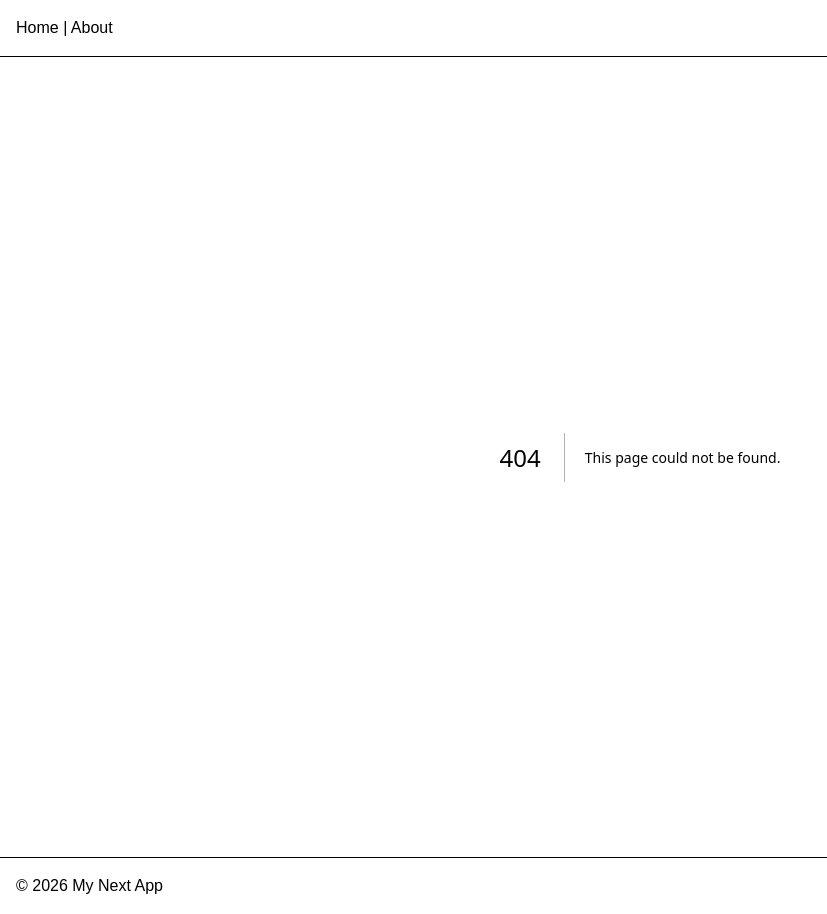
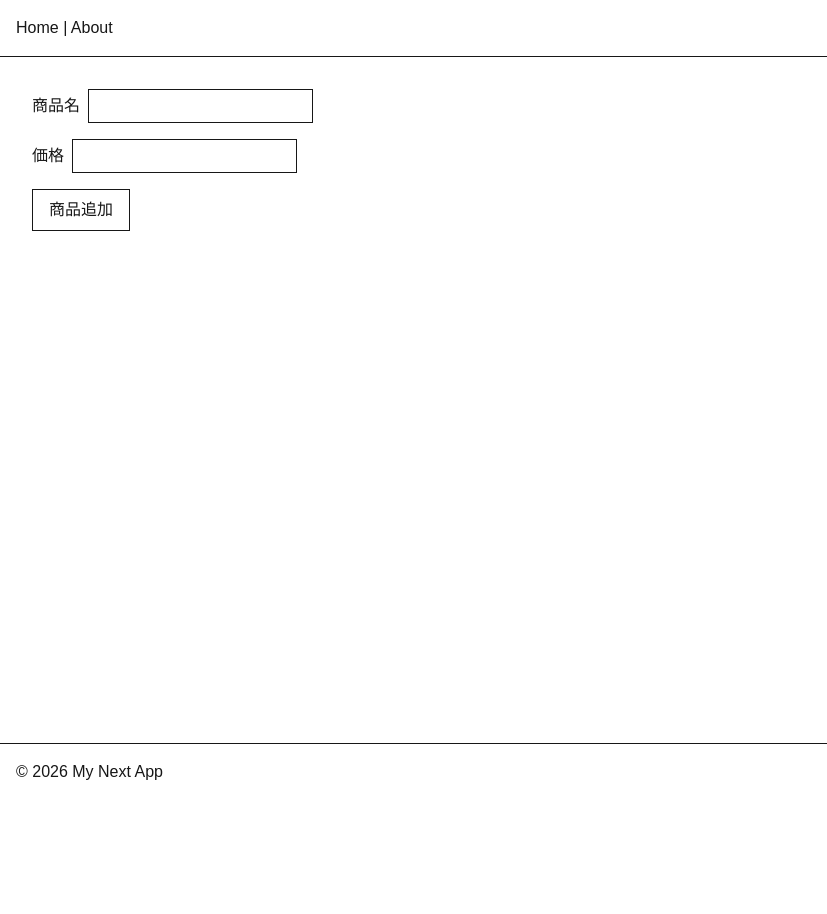
Before and after one commit to mae134/nextjs-practice, a Next.js app: page /insert-product in a window 1280 px wide. Before the commit this address had no page. Shown: the whole page, without its empty margins (0-827 px from the left). After the commit the page ends 800 px from the top, so only its background shows below. Built offline with nearby package versions, Linux system fonts and the light colour scheme; no server answers.

Commit message:
feat: add product form validation

```diff
--- /dev/null
+++ b/src/app/insert-product/page.tsx
@@ -0,0 +1,69 @@
+"use client"
+
+import { useState } from "react"
+import { supabase } from "@/lib/supabase"
+
+export default function InsertProductPage() {
+  const [name, setName] = useState("")
+  const [price, setPrice] = useState("")
+
+  const handleInsert = async () => {
+
+    if (!name || !price) {
+      return
+    }
+
+    const { data, error } = await supabase
+      .from("products")
+      .insert([
+        {
+          name,
+          price: Number(price),
+        },
+      ])
+      .select()
+
+    if (!error) {
+      setName("")
+      setPrice("")
+    }
+
+    console.log(data)
+    console.log(error)
+  }
+
+  return (
+    <main className="p-8">
+      <div className="space-y-4">
+        <div>
+          <label>
+            商品名
+            <input
+              value={name}
+              onChange={(event) => setName(event.target.value)}
+              className="ml-2 border px-2 py-1"
+            />
+          </label>
+        </div>
+
+        <div>
+          <label>
+            価格
+            <input
+              value={price}
+              onChange={(event) => setPrice(event.target.value)}
+              className="ml-2 border px-2 py-1"
+            />
+          </label>
+        </div>
+
+        <button
+          onClick={handleInsert}
+          className="border px-4 py-2"
+        >
+          商品追加
+        </button>
+      </div>
+    </main>
+  )
+}
--- a/src/app/supabase-products/page.tsx
+++ b/src/app/supabase-products/page.tsx
@@ -20,9 +20,16 @@ export default async function SupabaseProductsPage() {
     <main className="p-8">
       <h1 className="text-3xl font-bold">Supabase Products</h1>
 
-      <pre className="mt-4">
-        {JSON.stringify(data, null, 2)}
-      </pre>
+      <ul className="mt-4 space-y-2">
+        {data?.map((product) => (
+          <li
+            key={product.id}
+            className="border p-2"
+          >
+            {product.name} - {product.price}円
+          </li>
+        ))}
+      </ul>
     </main>
   )
 }
```
